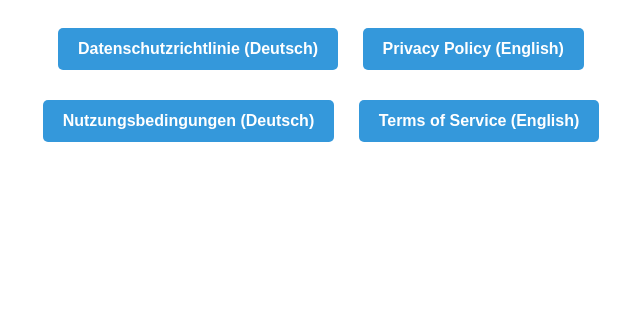
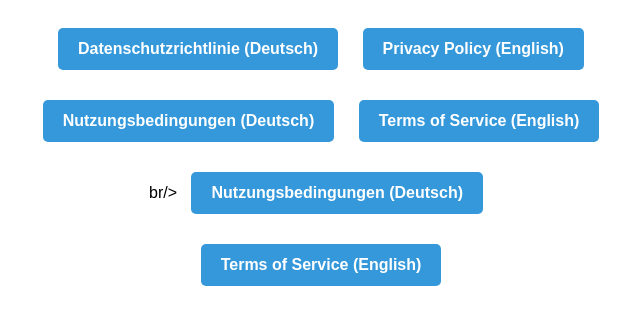
Before and after one commit to BrainrotJump/brainrotjump.github.io, a plain HTML site: page index.html in a window 1280 px wide. Shown: the part 129-454 px from the top of the page, without its empty margins (319-959 px from the left). Drawn offline with Linux system fonts and the light colour scheme.

Commit message:
Update index.html

```diff
--- a/index.html
+++ b/index.html
@@ -39,4 +39,7 @@
   <a href="privacy.html" lang="en">Privacy Policy (English)</a>
   <br/>
   <a href="terms.html" lang="de">Nutzungsbedingungen (Deutsch)</a>
-  <a href="terms.html" lang="en">Terms of Service (English)</a
+  <a href="terms.html" lang="en">Terms of Service (English)</a>
+  br/>
+  <a href="support-de.html" lang="de">Nutzungsbedingungen (Deutsch)</a>
+  <a href="support-de.html" lang="en">Terms of Service (English)</a>
```
